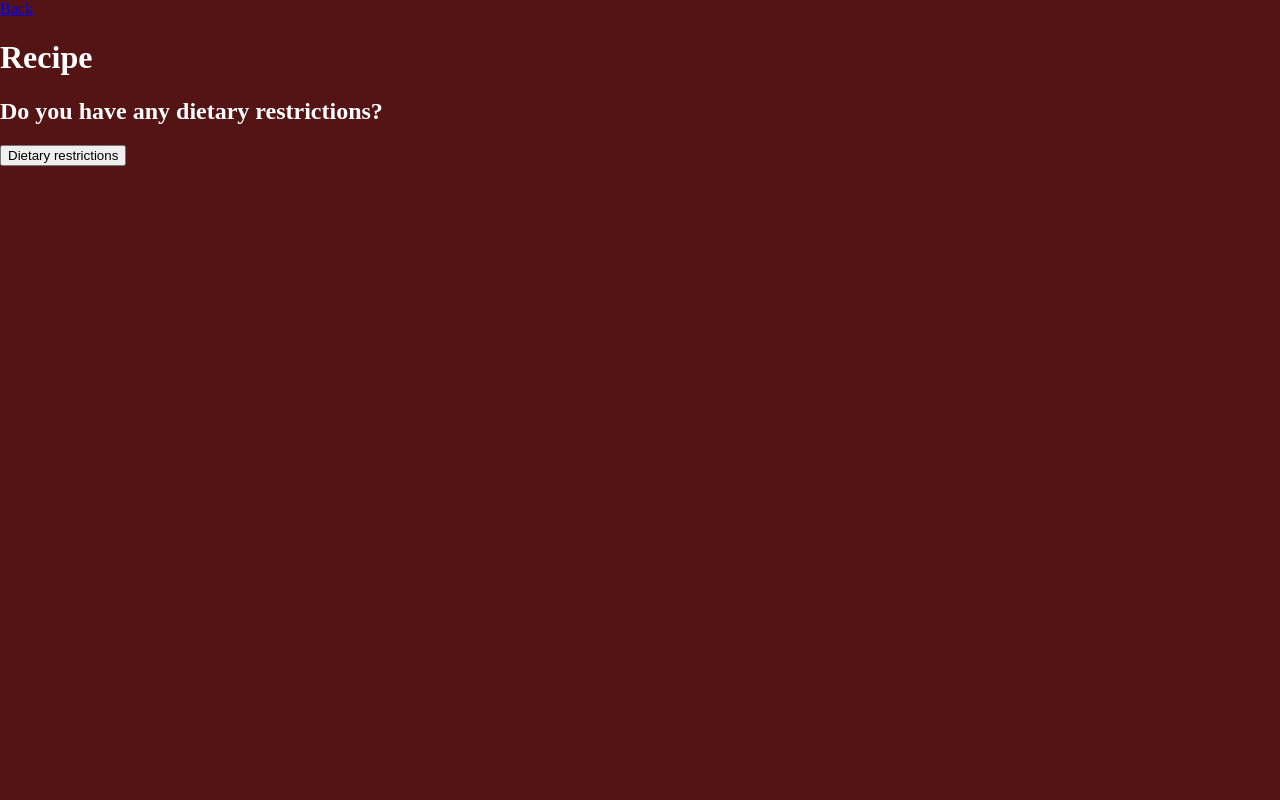
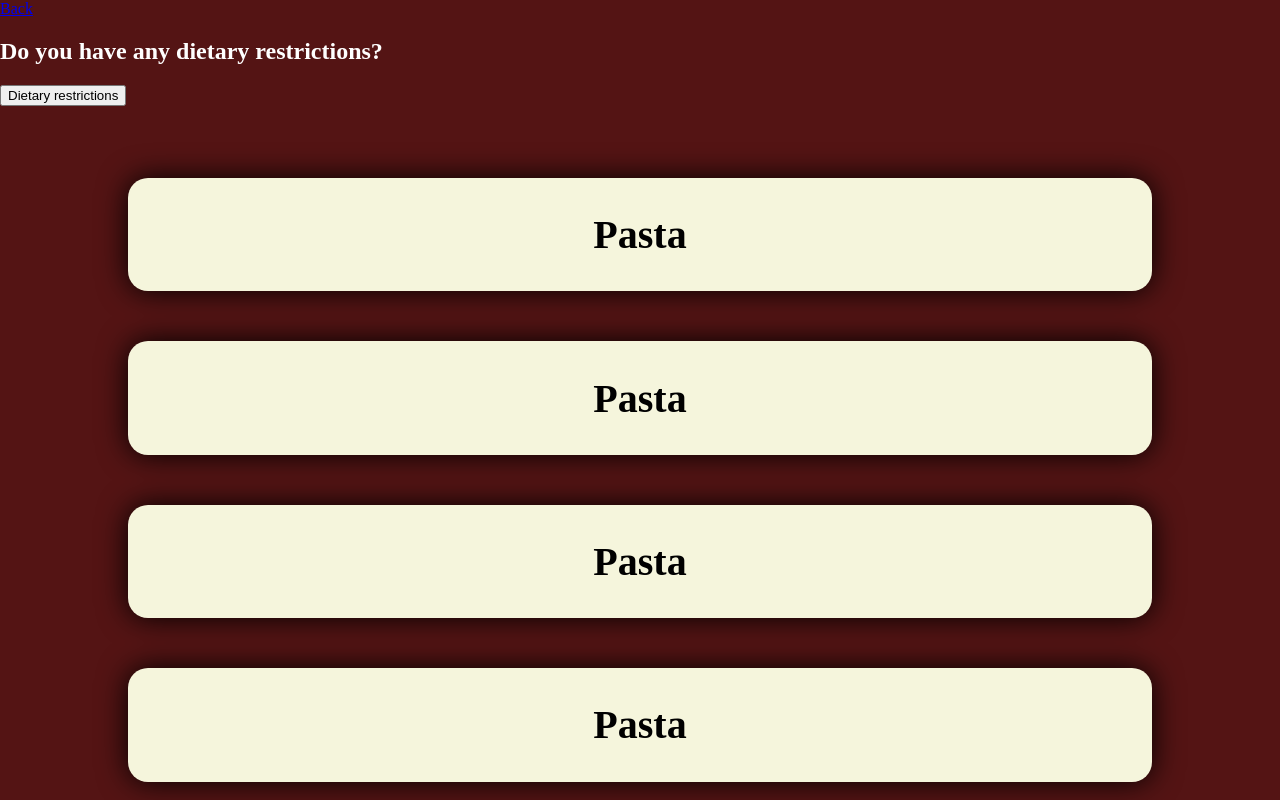
Before and after one commit to Stenoliv/Robot-app, a Vue app: page /recipe in a window 1280 px wide. Built offline with nearby package versions, Linux system fonts and the light colour scheme.

Commit message:
Added components for recipe view

```diff
--- /dev/null
+++ b/src/components/DisplayRecipes.vue
@@ -0,0 +1,69 @@
+<script>
+import SingleRecipe from '@/components/SingleRecipe.vue';
+
+export default {
+  components: {
+    SingleRecipe
+  },
+  methods: {
+
+  },
+  props: [],
+  data() {
+    return {
+      recipes: [
+        {id: 1, title: "Pasta"},
+        {id: 2, title: "Pasta"},
+        {id: 3, title: "Pasta"},
+        {id: 4, title: "Pasta"},
+        {id: 5, title: "Pasta"},
+        {id: 6, title: "Pasta"},
+        {id: 7, title: "Pasta"},
+        {id: 8, title: "Pasta"},
+        {id: 9, title: "Pasta"},
+        {id: 10, title: "Pasta"},
+        {id: 11, title: "Pasta"},
+      ]
+    }
+  }
+}
+</script>
+
+<template>
+  <div class="RecipeContainer">
+    <div class="underContainer allowScroll" ref="container" @wheel="a">
+      <SingleRecipe v-for="recipe in recipes"
+        :key="recipe.id"
+        v-bind="recipe"
+      />
+    </div>
+  </div>
+</template>
+
+<style scoped>
+  .RecipeContainer {
+    width: 100%;
+    display: flex;
+    flex-direction: column;
+    justify-content: top;
+    align-items: center;
+    overflow: hidden;
+  }
+  .underContainer {
+    width: 100%;
+    display: inline;
+    flex-direction: column;
+    justify-content: top;
+    align-items: center;
+  }
+
+  .allowScroll {
+    overflow-y: scroll;
+    overflow-x: hidden;
+  }
+
+  .disableScroll {
+    overflow-y: hidden;
+    overflow-x: hidden;
+  }
+</style>
--- /dev/null
+++ b/src/components/SingleRecipe.vue
@@ -0,0 +1,75 @@
+<script>
+import { getCurrentInstance } from 'vue'
+
+export default {
+    components: {
+
+    },
+    props: ['id','title'],
+    setup() {
+        const instance = getCurrentInstance()
+        return {
+            instance
+        }
+    },
+    methods: {
+        openRecipe() {
+            const recipe = this.$refs[this.id]
+            const container = this.instance.parent;
+            if (recipe.classList.contains('big')) {
+                recipe.classList.remove('big')
+
+                // Parent controls
+                container.refs.container.classList.remove('disableScroll')
+                container.refs.container.classList.add('allowScroll')
+            } else {
+                recipe.classList.add('big')
+
+                // Parent controls
+                container.refs.container.classList.add('disableScroll')
+                container.refs.container.classList.remove('allowScroll')
+            }
+            recipe.scrollIntoView({ behavior: 'smooth' })
+        }
+    }
+}
+</script>
+
+<template>
+    <div :ref="id" class="Recipe" @click="openRecipe()">
+        <h2>{{ title }}</h2>
+    </div>
+</template>
+
+<style scoped>
+    * {
+        color: black;
+        --recipeGap: 50px;
+    }
+
+    .big {
+        height: calc(84vh - var(--recipeGap) / 2);
+    }
+
+    .Recipe {
+        display: flex;
+        flex-direction: column;
+        justify-content: center;
+        align-items: center;
+        width: 80%;
+        background-color: beige;
+        margin: var(--recipeGap);
+        margin-left: auto;
+        margin-right: auto;
+        border-radius: 20px;
+        box-shadow: 0 0 30px black;
+        transition: 450ms;
+    }
+    .Recipe:hover:not(.big) {
+        scale: 1.02;
+    }
+
+    h2 {
+        font-size: 40px;
+    }
+</style>
--- a/src/components/SpecialDietForm.vue
+++ b/src/components/SpecialDietForm.vue
@@ -1,4 +1,5 @@
 <script>
+import { RouterLink } from 'vue-router'
 import IntoleranceCheckbox from './IntoleranceCheckbox.vue'
 
 export default {
@@ -26,12 +27,17 @@ export default {
     }
   },
   components: {
+    RouterLink,
     IntoleranceCheckbox
   }
 }
 </script>
 
 <template>
+  <div>
+    <RouterLink to="/">
+    <span>Back</span>
+  </RouterLink>
   <h2>Do you have any dietary restrictions?</h2>
   <button @click="openform">Dietary restrictions</button>
   <div v-show="visibility">
@@ -59,4 +65,8 @@ export default {
       <br />
     </form>
   </div>
+  </div>
 </template>
+
+<style scoped>
+</style>
--- a/src/views/RecipeView.vue
+++ b/src/views/RecipeView.vue
@@ -1,21 +1,25 @@
 <script>
-import { RouterLink } from 'vue-router'
 import SpecialDietForm from '../components/SpecialDietForm.vue'
+import DisplayRecipe from '../components/DisplayRecipes.vue'
 
 export default {
   components: {
-    RouterLink,
-    SpecialDietForm
+    SpecialDietForm,
+    DisplayRecipe
   }
 }
 </script>
 
 <template>
-  <RouterLink to="/">
-    <span>Back</span>
-  </RouterLink>
-  <h1>Recipe</h1>
-  <SpecialDietForm></SpecialDietForm>
+  <SpecialDietForm class="container"/>
+  <DisplayRecipe class="RecipeContainer"/>
 </template>
 
-<style scoped></style>
+<style scoped>
+ .container {
+    height: 16vh;
+  }
+  .RecipeContainer {
+    height: 84vh;
+  }
+</style>
```
Also changed, not shown: src/components/RecipeComponent.vue (deleted, +0 -9 lines), 1 other file (tests, documents, lock files or other folders).
